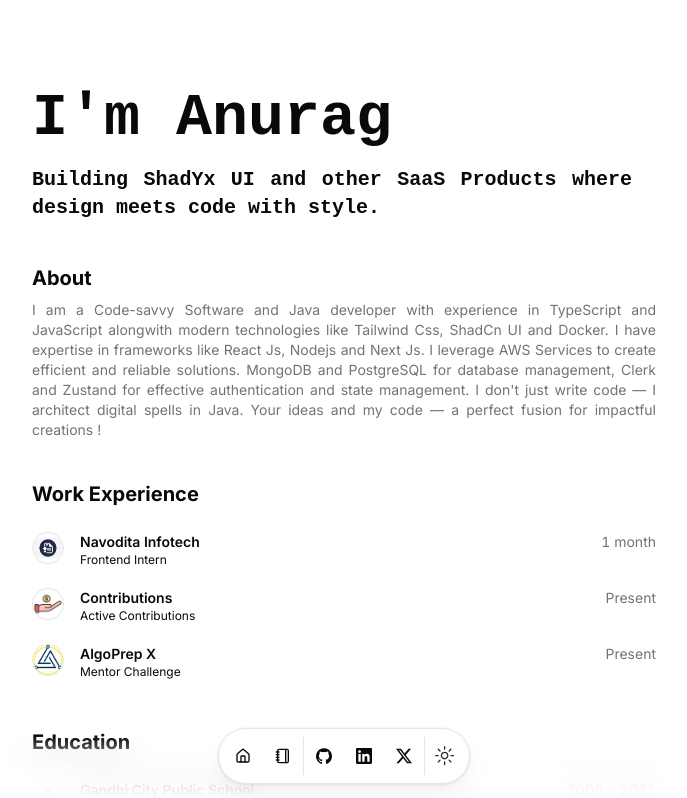
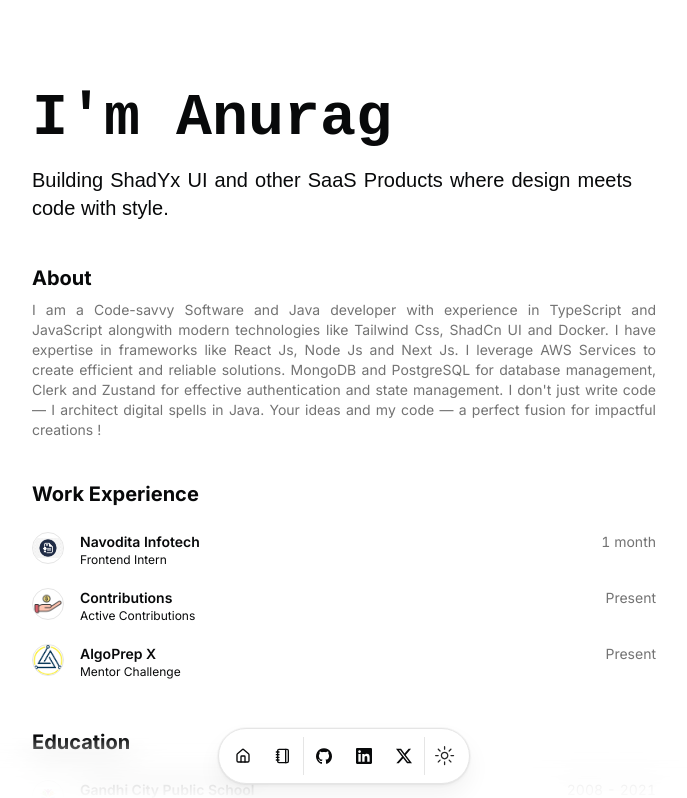
Before and after one commit to Anurag-singh-RBU/anuragcodes, a Next.js app: page / in a window 1280 px wide. Shown: the top 798 px of the page, without its empty margins (296-983 px from the left). Built offline with nearby package versions, Linux system fonts and the light colour scheme.

Commit message:
updated css

```diff
--- a/src/app/globals.css
+++ b/src/app/globals.css
@@ -3,6 +3,15 @@
 @tailwind utilities;
 
 @import url('https://fonts.googleapis.com/css2?family=JetBrains+Mono:wght@400;500;600;700&display=swap');
+@import url('https://fonts.googleapis.com/css2?family=Geist+Sans:wght@100..900&display=swap');
+
+.GS {
+  font-family: "Geist Sans", sans-serif;
+  font-optical-sizing: auto;
+  font-weight: 500; /* 100 से 900 तक कोई भी weight दे सकते हो */
+  font-style: normal;
+}
+
 
 .font-JB {
     font-family: 'JetBrains Mono', monospace;
--- a/src/app/page.tsx
+++ b/src/app/page.tsx
@@ -25,7 +25,7 @@ export default function Page() {
                 yOffset={8}
                 text={`I'm Anurag`}/>
               <BlurFadeText
-                className="max-w-[600px] mt-3 font-JB text-md text-justify font-bold sm:text-xl"
+                className="max-w-[600px] mt-3 GS text-md text-justify font-bold sm:text-xl"
                 delay={BLUR_FADE_DELAY}
                 text={DATA.description}/>
             </div>
--- a/src/data/resume.tsx
+++ b/src/data/resume.tsx
@@ -10,7 +10,7 @@ export const DATA = {
   description:
     "Building ShadYx UI and other SaaS Products where design meets code with style.",
   summary:
-    "I am a Code-savvy Software and Java developer with experience in TypeScript and JavaScript alongwith modern technologies like Tailwind Css, ShadCn UI and Docker. I have expertise in frameworks like React Js, Nodejs and Next Js. I leverage AWS Services to create efficient and reliable solutions. MongoDB and PostgreSQL for database management, Clerk and Zustand for effective authentication and state management. I don't just write code — I architect digital spells in Java. Your ideas and my code — a perfect fusion for impactful creations !",
+    "I am a Code-savvy Software and Java developer with experience in TypeScript and JavaScript alongwith modern technologies like Tailwind Css, ShadCn UI and Docker. I have expertise in frameworks like React Js, Node Js and Next Js. I leverage AWS Services to create efficient and reliable solutions. MongoDB and PostgreSQL for database management, Clerk and Zustand for effective authentication and state management. I don't just write code — I architect digital spells in Java. Your ideas and my code — a perfect fusion for impactful creations !",
   avatarUrl: "/me.png",
   skills: [
     "React",
```
